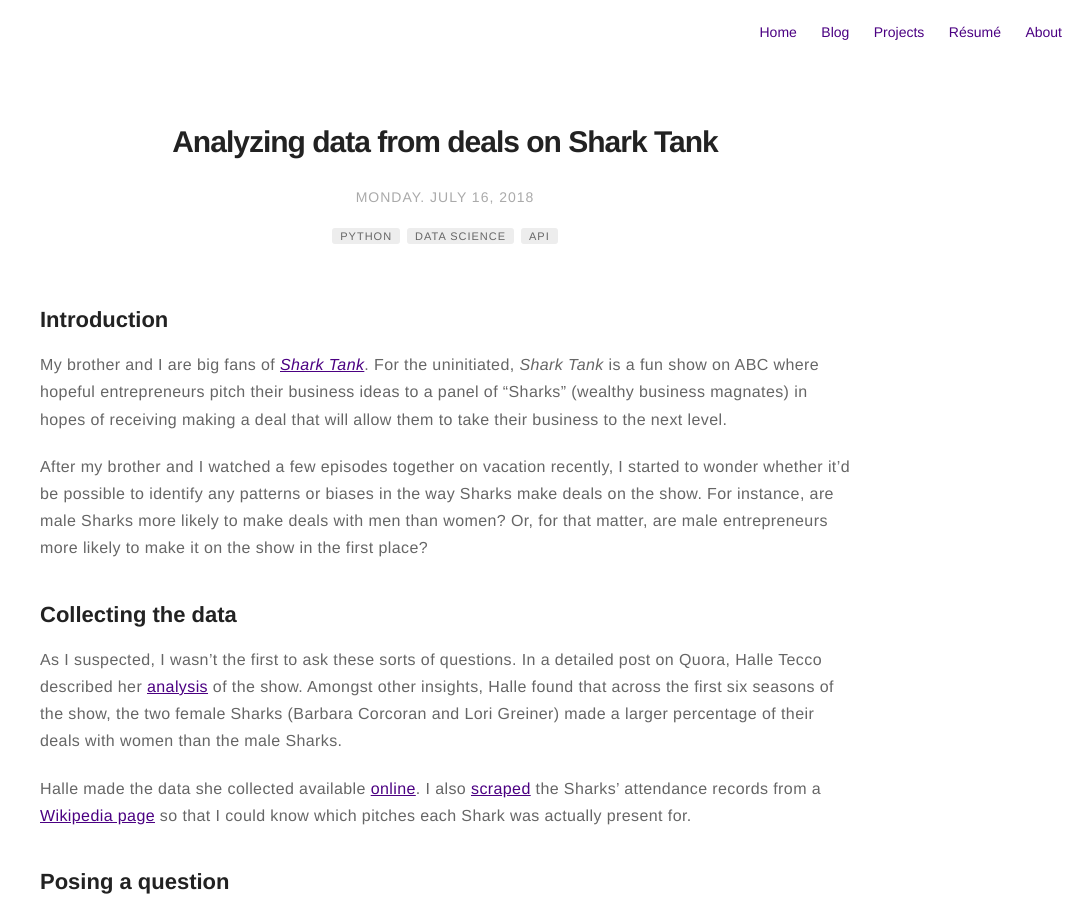
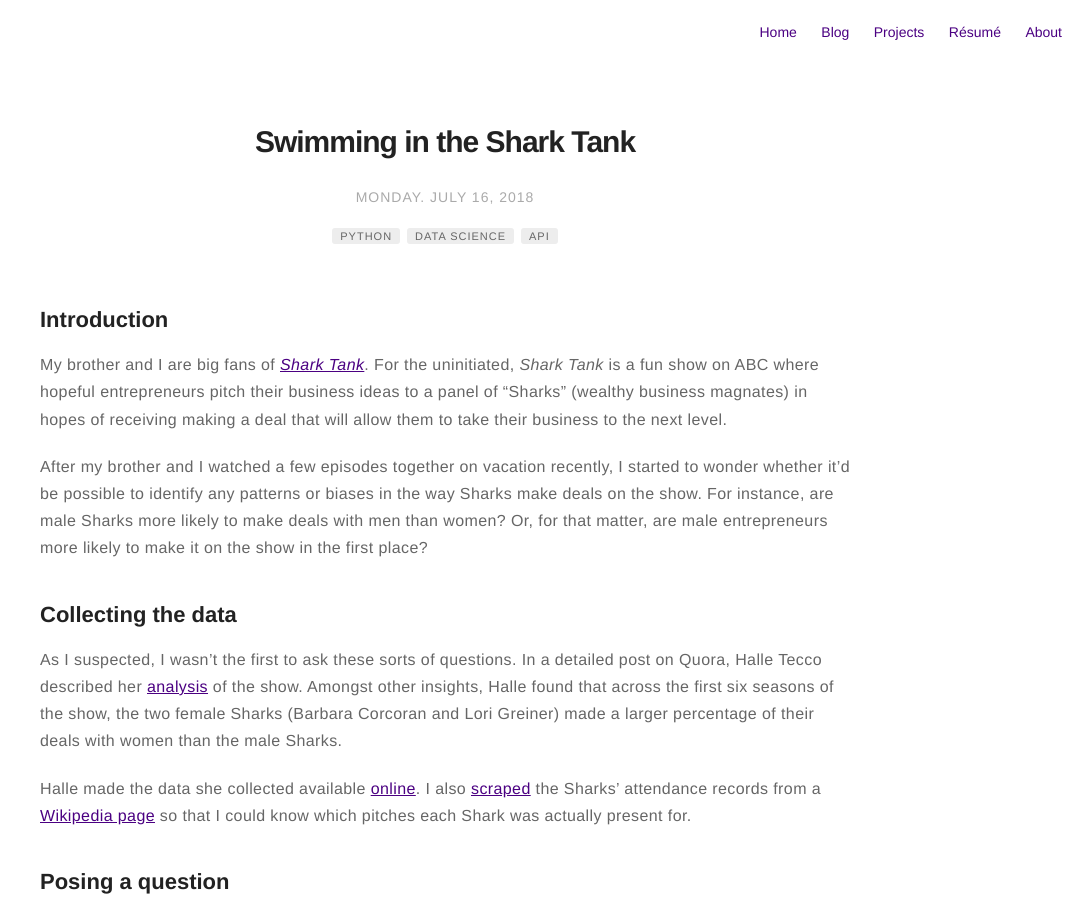
Before and after one commit to johnwmillr/johnwmillr.github.io, a Jekyll site: the page built from _posts/2018-07-30-shark-tank-analysis.markdown, in a window 1280 px wide and 900 px high. Shown: the whole window, without its empty margins (195-1280 px from the left). Built offline with Jekyll 4.4.1, drawn with Linux system fonts in a browser that asks for light colours; comment, search, counter and statistics services are not loaded.

Commit message:
Update Shark Tank post title

```diff
--- a/_posts/2017-08-21-scraping-genius-lyrics.markdown
+++ b/_posts/2017-08-21-scraping-genius-lyrics.markdown
@@ -16,7 +16,7 @@
 [Genius.com](https://www.genius.com) is a fun website. If you aren't familiar with it, Genius hosts a bunch of song lyrics and lets users highlight and annotate passages from those lyrics with interpretations, explanations, and references. Originally called RapGenius.com and devoted to lyrics from rap and hip-hop songs, the website now includes lyrics and annotations from most genres of music. You can figure out what "[Words are flowing out like endless rain into a paper cup](https://genius.com/3287551)"" from *Across the Universe* really means, or what Nonname was referring to when she said "[Moses wrote my name in gold and Kanye did the eulogy](https://genius.com/10185147)".
 
 
-It turns out it's not too difficult to start pulling data from the Genius website. Genius provides an API that allows nerds to programmatically access song and artist data from their website. What the Genius API *doesn't* provide, however, is a way to download the lyrics themselves. With a little help from [BeautifulSoup](https://www.crummy.com/software/BeautifulSoup/) though, we're able to grab the song lyrics without too much more work.
+It turns out it's not too difficult to start pulling data from the Genius website. Genius provides an API that allows nerds to programmatically access song and artist data from their website. What the Genius API *doesn't* provide, however, is a way to download the lyrics themselves. With a little help from [Beautiful Soup](https://www.crummy.com/software/BeautifulSoup/) though, we're able to grab the song lyrics without too much more work.
 
 
 You can download [this Jupyter notebook]({{site.url}}/assets/code/scraping-genius-lyrics.ipynb) to follow along with the code in this post. Head over to my [LyricsGenius repository](https://github.com/johnwmillr/LyricsGenius) to check out the full Python package.
--- a/_posts/2018-07-30-shark-tank-analysis.markdown
+++ b/_posts/2018-07-30-shark-tank-analysis.markdown
@@ -1,5 +1,5 @@
 ---
-title: "Analyzing data from deals on Shark Tank"
+title: "Swimming in the Shark Tank"
 date: 2018-07-16
 layout: post
 tag:
```
